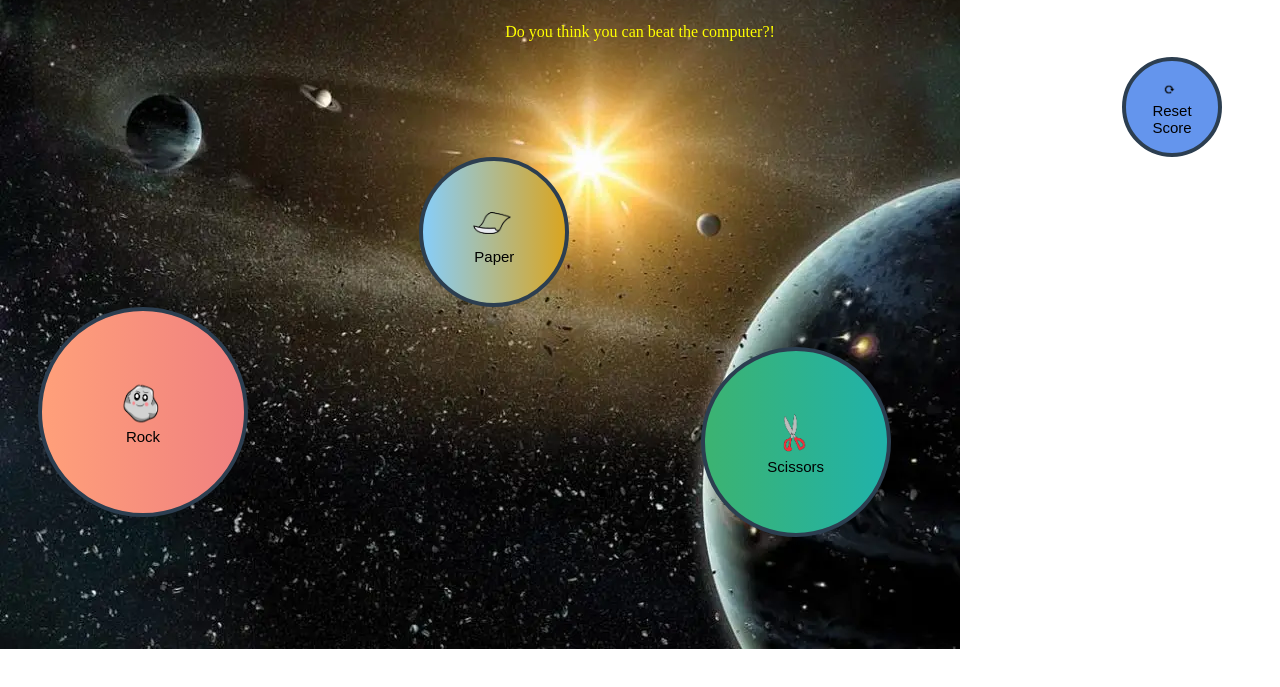
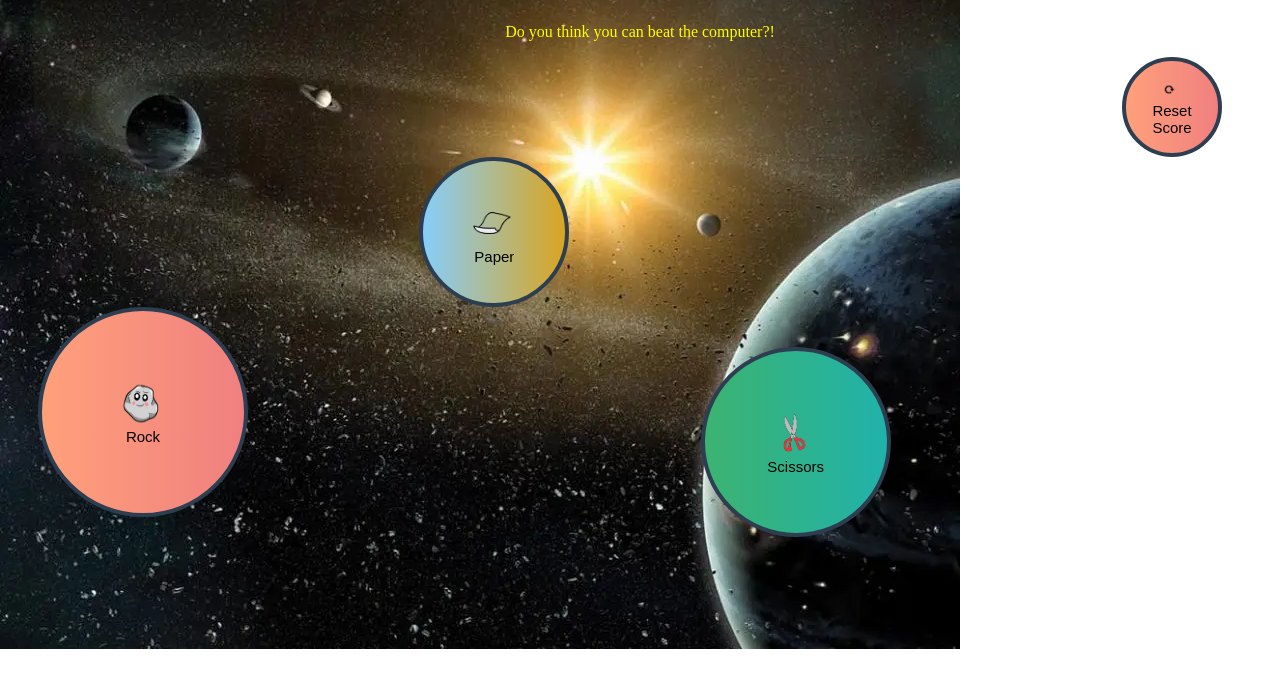
Before and after one commit to EmmaWilliams1712/Rock-Paper-Scissors, a plain HTML site: page index.html in a window 1280 px wide. Shown: the part 71-758 px from the top of the page. Drawn offline with Linux system fonts and the light colour scheme.

Commit message:
Made additional changes to styling

```diff
--- a/style.css
+++ b/style.css
@@ -46,7 +46,7 @@
       }
 
       .Reset {
-        background-color: #6495ED;
+        background: linear-gradient(to right, #FFA07A, #F08080);
         width: 100px ;
         height: 100px;
         position: relative;
```
